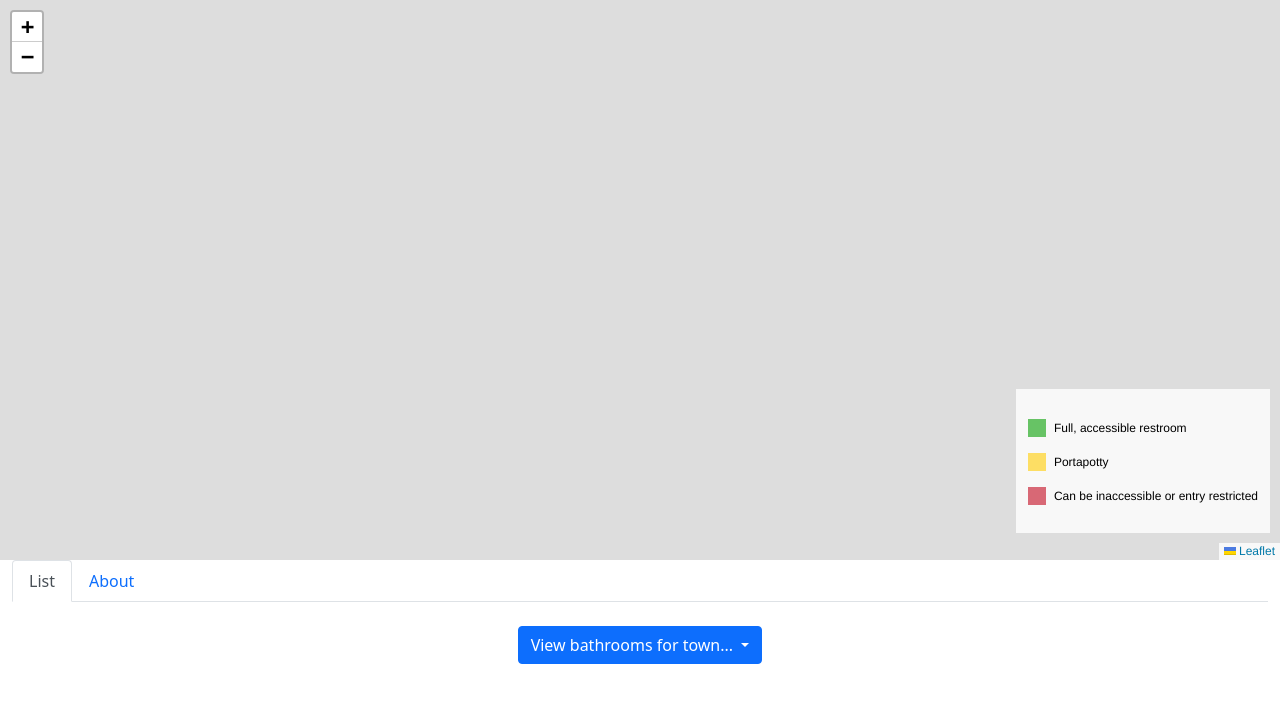
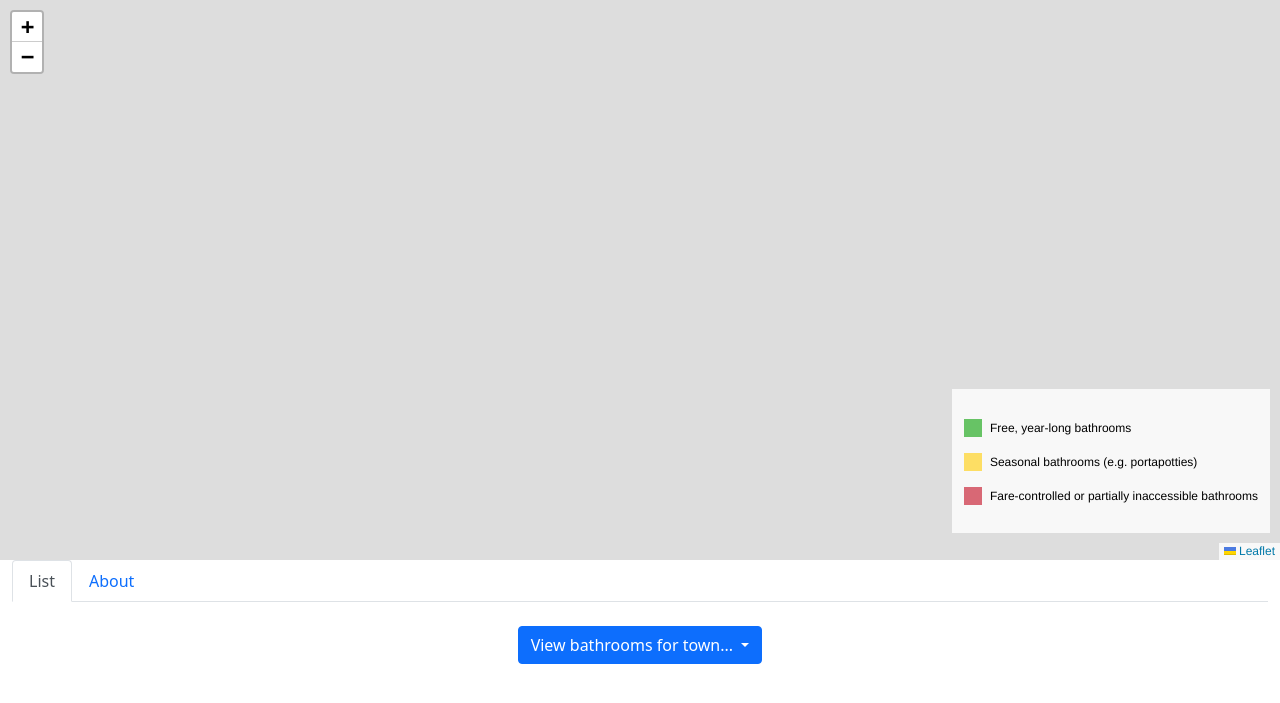
Before and after one commit to amithsaligrama/bathroomaccess, a Django app: template bathroom_map/templates/map.html in a window 1280 px wide. Shown: the top 703 px of the page. Run offline with Django 3.2, Linux system fonts and the light colour scheme; the template is opened without the code that fills it, so the values that code supplies are empty; some libraries are stand-ins or nearby versions.

Commit message:
Map legend: update color descriptions

```diff
--- a/bathroom_map/templates/map.html
+++ b/bathroom_map/templates/map.html
@@ -117,9 +117,9 @@
       legend.onAdd = function(map) {
         var div = L.DomUtil.create('div', 'info legend');
         div.innerHTML += '<br>'
-        div.innerHTML += '<p><i style="background: #2AAD27"></i> Full, accessible restroom</p>';
-        div.innerHTML += '<p><i style="background: #FFD326"></i> Portapotty</p>';
-        div.innerHTML += '<p><i style="background: #CB2B3E"></i> Can be inaccessible or entry restricted</p>';
+        div.innerHTML += '<p><i style="background: #2AAD27"></i> Free, year-long bathrooms</p>';
+        div.innerHTML += '<p><i style="background: #FFD326"></i> Seasonal bathrooms (e.g. portapotties)</p>';
+        div.innerHTML += '<p><i style="background: #CB2B3E"></i> Fare-controlled or partially inaccessible bathrooms</p>';
 
         return div;
       }
```
